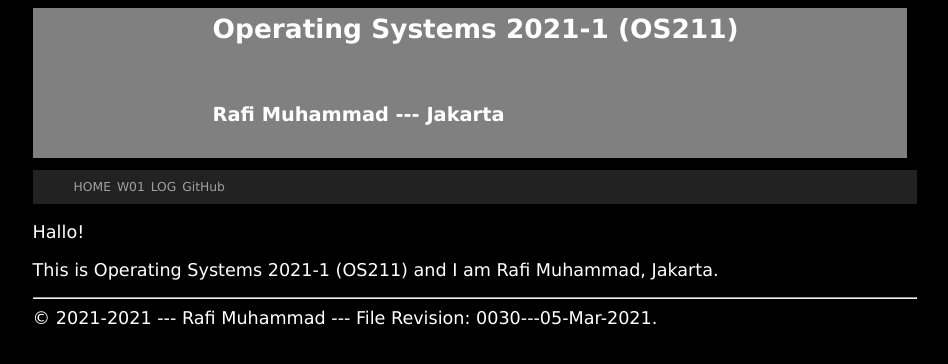
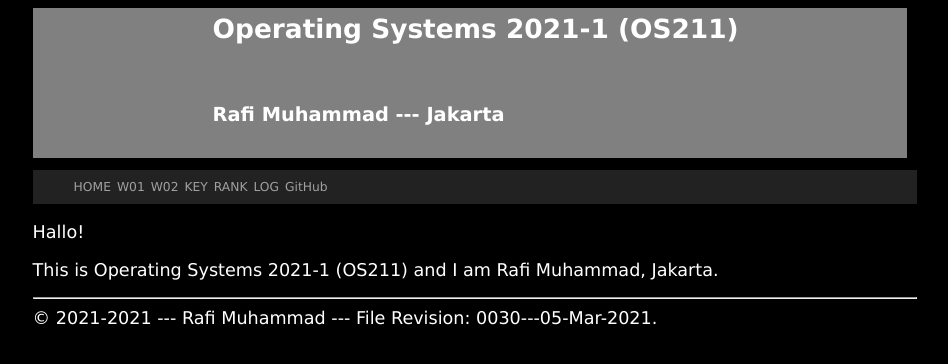
Before and after one commit to rafimuhammad01/os211, a Jekyll site: the page built from index.md, in a window 1280 px wide. Shown: the top 364 px of the page, without its empty margins (165-1113 px from the left). Built offline with Jekyll 4.4.1, drawn with Linux system fonts in a browser that asks for light colours.

Commit message:
Update navbar.html

```diff
--- a/_includes/navbar.html
+++ b/_includes/navbar.html
@@ -7,17 +7,17 @@
     <li class='listitem'><a href='{{ site.baseurl }}/'>HOME</a></li>
     <!--<li class='listitem'><a href='{{ site.baseurl }}/004.html'>LISTING</a></li>-->
     <li class='listitem'><a href='{{ site.baseurl }}/W01/'>W01</a></li>
-   <!-- <li class='listitem'><a href='{{ site.baseurl }}/W02/'>W02</a></li>
-    <li class='listitem'><a href='{{ site.baseurl }}/W03/'>W03</a></li>
+    <li class='listitem'><a href='{{ site.baseurl }}/W02/'>W02</a></li>
+   <!-- <li class='listitem'><a href='{{ site.baseurl }}/W03/'>W03</a></li>
     <li class='listitem'><a href='{{ site.baseurl }}/W04/'>W04</a></li>
     <li class='listitem'><a href='{{ site.baseurl }}/W05/'>W05</a></li>
     <li class='listitem'><a href='{{ site.baseurl }}/W06/'>W06</a></li>
     <li class='listitem'><a href='{{ site.baseurl }}/W07/'>W07</a></li>
     <li class='listitem'><a href='{{ site.baseurl }}/W08/'>W08</a></li>
     <li class='listitem'><a href='{{ site.baseurl }}/W09/'>W09</a></li>
-    <li class='listitem'><a href='{{ site.baseurl }}/W10/'>W10</a></li>
+    <li class='listitem'><a href='{{ site.baseurl }}/W10/'>W10</a></li> -->
     <li class='listitem'><a href='{{ site.baseurl }}/TXT/mypubkey.txt'>KEY</a></li>
-    <li class='listitem'><a href='{{ site.baseurl }}/TXT/myrank.txt'>RANK</a></li>-->
+    <li class='listitem'><a href='{{ site.baseurl }}/TXT/myrank.txt'>RANK</a></li>
     <li class='listitem'><a href='{{ site.baseurl }}/TXT/mylog.txt'>LOG</a></li>
     <li class='listitem'><a href='{{ site.urlgithub }}'>GitHub</a></li>
   </ul>
```
